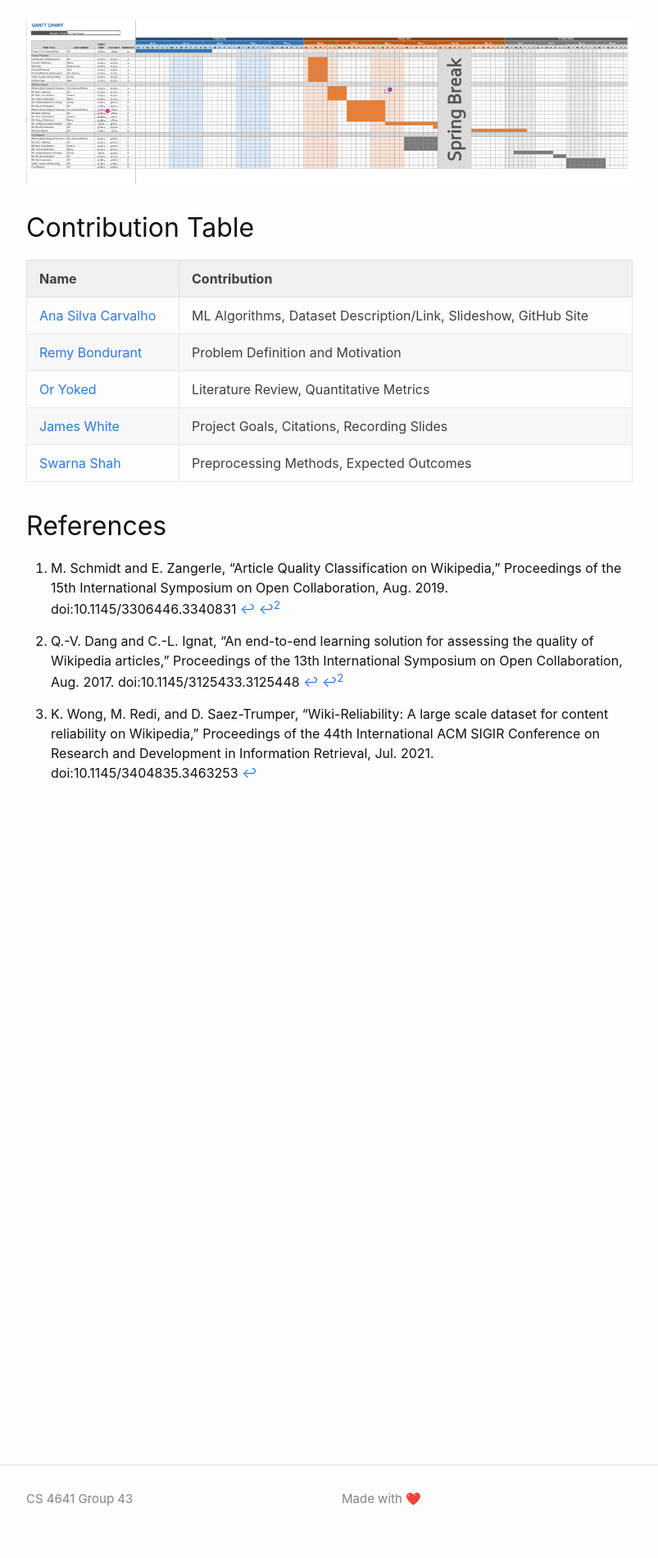
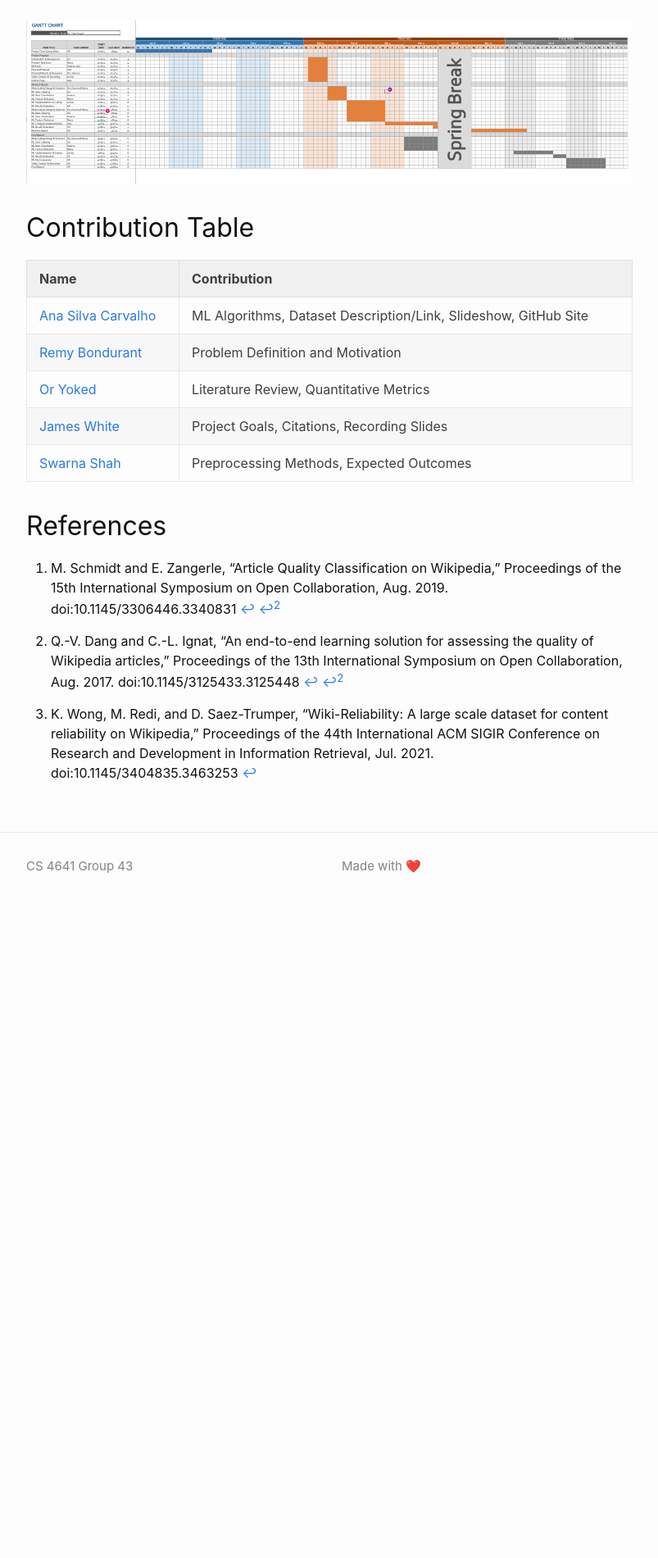
Before and after one commit to aanaacc/wiki_reliability, a Jekyll site: the page built from _posts/2024-02-23-Project-Proposal.md, in a window 1280 px wide. Shown: the part 2666-4567 px from the top of the page at 82% size, without its empty margins (238-1041 px from the left). Built offline with Jekyll 4.4.1, drawn with Linux system fonts in a browser that asks for light colours; after the commit the page ends 3795 px from its top, so only the background shows below that.

Commit message:
Update post.html

```diff
--- a/_layouts/post.html
+++ b/_layouts/post.html
@@ -34,8 +34,5 @@ layout: base
     {%- include disqus_comments.html -%}
   {%- endif -%}
 
-  {% include carousel.html height="50" unit="%" duration="7" number="1" %}
-  {% include carousel.html height="50" unit="%" duration="7" number="2" %}
-
   <a class="u-url" href="{{ page.url | relative_url }}" hidden></a>
 </article>
```
